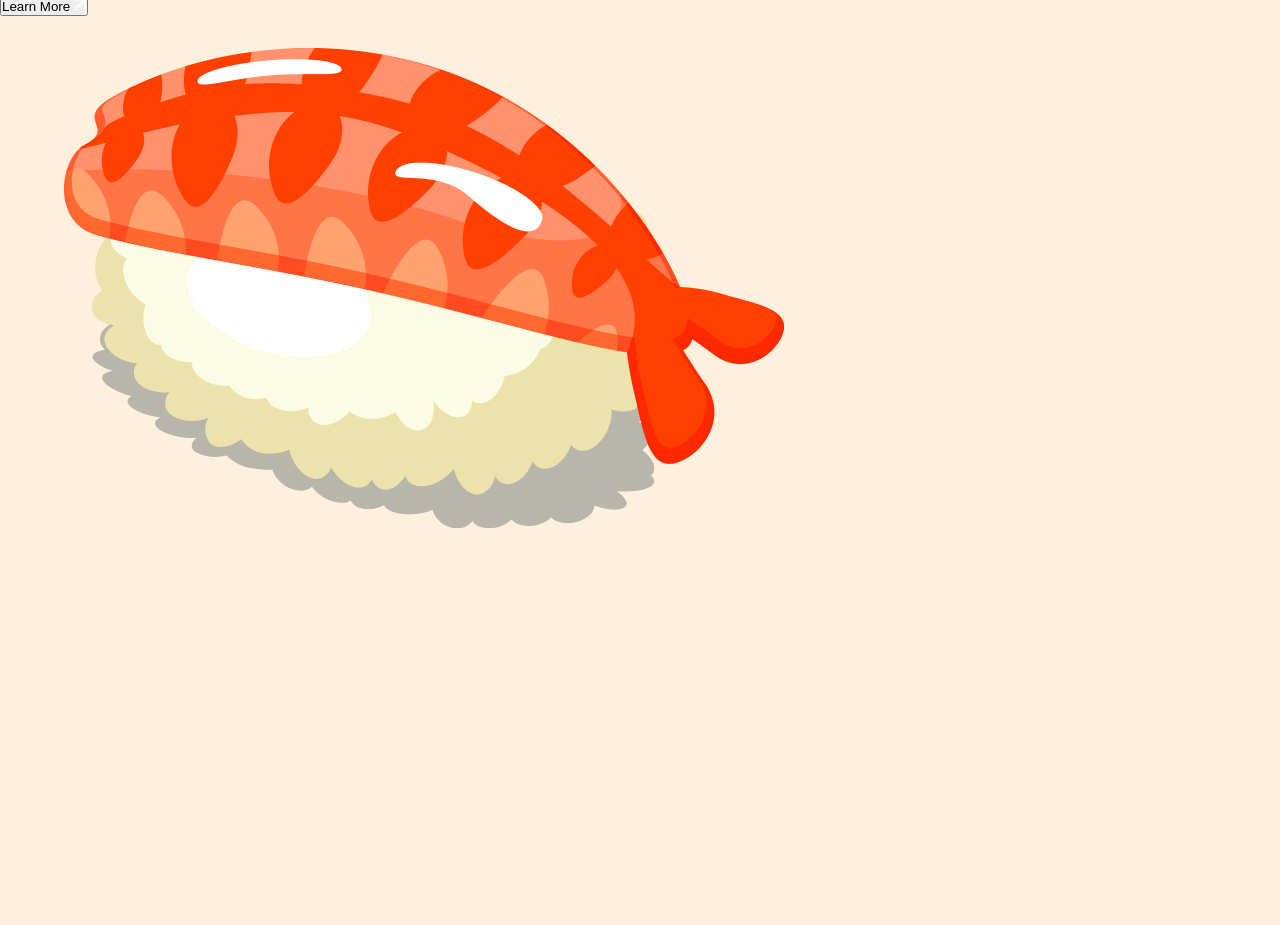
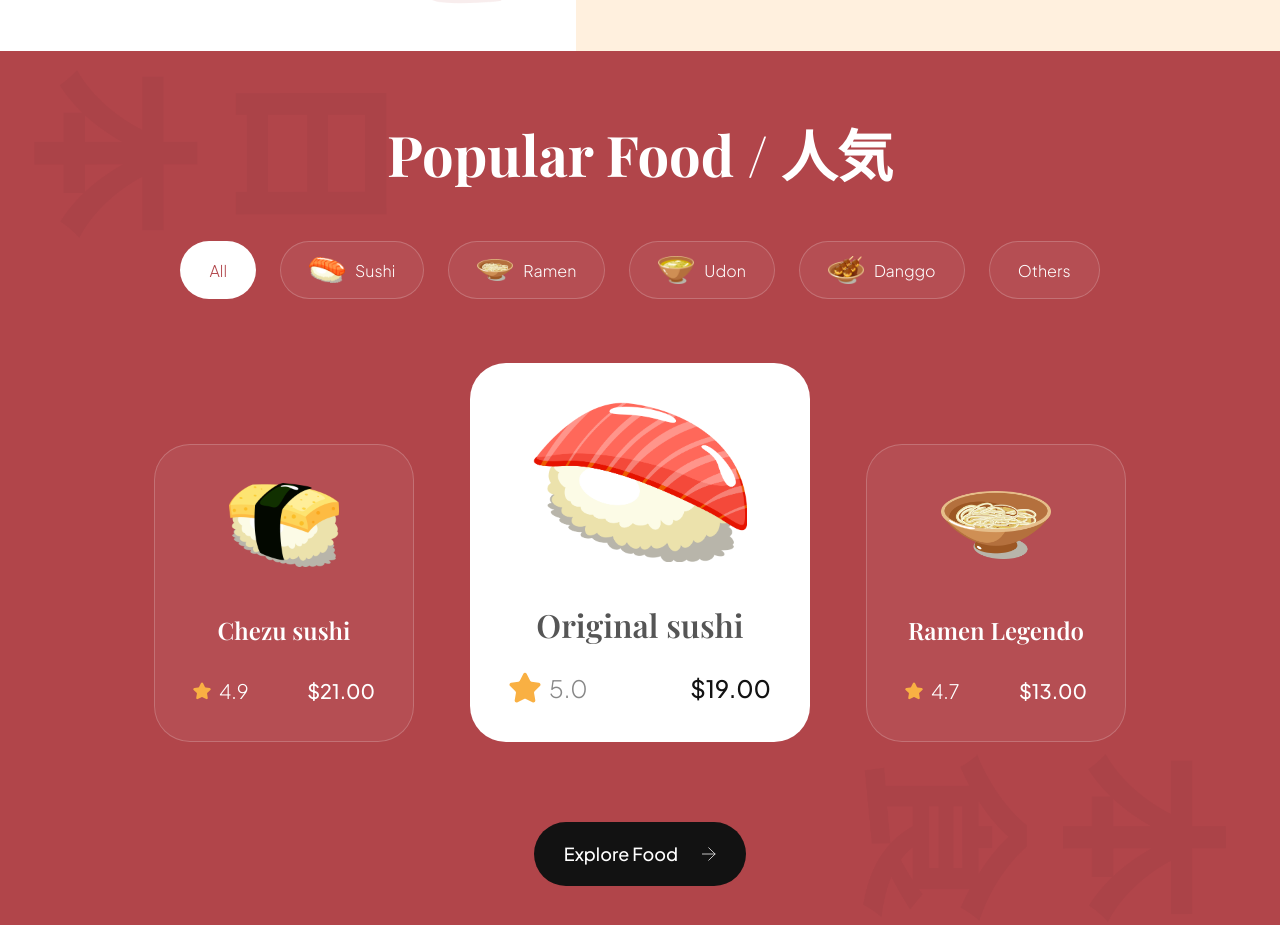
Before and after one commit to SyedAbdulrab/sushi, a website built with Vite: page index.html in a window 1280 px wide. Shown: the part 1463-2388 px from the top of the page. Before the commit the page ends 2023 px from the top, so only its background shows below. Built offline with nearby package versions, Linux system fonts and the light colour scheme; files whose address does not match are found by name.

Commit message:
add aos animations

```diff
--- a/css/sections/about.css
+++ b/css/sections/about.css
@@ -2,6 +2,16 @@
     display: flex;
     min-height: 720px;
     overflow: hidden;
+}
+
+.about-us__image{
+    display: flex;
+    flex: 1;
+    flex-direction: column;
+    justify-content: center;
+
+    background-color: var(--color-white);
+    position: relative;
 }
 
 .about-us__image div{
@@ -15,6 +25,49 @@
     background-size: contain;
 }
 
-.about-us__image-sushi3{
-    background-color: var(--color-creamson);
+.about-us__image-sushi3 {
+    border-bottom:8px solid var(--color-creamson);
+    background-image: url('../../assets/about_bg1.png');
 }
+.about-us__image-sushi2 {
+    background-image: url('../../assets/about_bg2.png');
+}
+
+.about-us__image-sushi3 img{
+    width: 225px;
+    height: 200px;
+}
+.about-us__image-sushi2 img{
+    width: 240px;
+    height:160px;
+}
+
+.about-us__button{
+    position: absolute;
+    right: 0;
+    padding: 12px 32px;
+    min-height: 64px;
+    background-color: var(--secondary-color);
+    border:none;
+    outline: none;
+    color: white;
+    font-family: var(--plus-jakarta-sans);
+    border-radius: 32px 0 0 32px;
+    font-weight: 500;
+    font-size: 18px;
+
+    cursor: pointer;
+}
+
+.about-us__button img{
+    object-fit: contain;
+    margin-left: 32px;
+}
+
+.about-us__content{
+    padding: 64px;
+    flex: 1;
+    display: flex;
+    flex-direction: column;
+    justify-content: center;
+}
--- a/css/sections/popular.css
+++ b/css/sections/popular.css
@@ -0,0 +1,208 @@
+.popular-foods {
+  padding: 64px;
+
+  display: flex;
+  flex-direction: column;
+
+  background-color: var(--primary-color);
+
+  background-image: url("../../assets/popular_bg.png");
+  background-size: contain;
+  background-position: center;
+  background-repeat: no-repeat;
+
+  overflow: hidden;
+}
+
+.popular-foods__title {
+  text-align: center;
+  font-size: 56px;
+  color: var(--color-white);
+  font-family: var(--playfair-display);
+  line-height: 78px;
+}
+
+.popular-foods__filter {
+  margin-top: 48px;
+  display: flex;
+  max-width: 100%;
+  justify-content: center;
+  gap: 24px;
+
+  overflow-x: auto;
+  /* this means that on smaller devices if there is need to scroll
+    a scroll bar will appear */
+}
+
+.popular-foods__filter-btn {
+  background-color: rgba(255, 255, 255, 0.05);
+  border: 1px solid rgba(255, 255, 255, 0.2);
+  border-radius: 46px;
+  padding: 10px 28px;
+  display: flex;
+  flex-direction: row;
+  align-items: center;
+  gap: 10px;
+
+  font-family: var(--plus-jakarta-sans);
+  font-weight: 300;
+  font-size: 16px;
+  line-height: 25px;
+  color: #fff;
+
+  cursor: pointer;
+}
+
+.popular-foods__filter-btn img {
+  height: 36px;
+  width: 36px;
+  object-fit: contain;
+}
+
+.popular-foods__filter-btn.active {
+  background: white;
+  color: var(--primary-color);
+}
+
+.popular-foods__filter-btn:hover {
+  background: white;
+  color: var(--primary-color);
+}
+
+.popular-foods__button {
+  margin-top: 84px;
+
+  background-color: var(--secondary-color);
+  width: fit-content;
+  padding: 20px 30px;
+  color: #fff;
+  margin: 80px auto 0;
+  /* margin auto is what centers our */
+  font-weight: 500;
+
+  border: none;
+  outline: none;
+
+  border-radius: 64px;
+
+  font-size: 18px;
+  line-height: 24px;
+  font-family: var(--plus-jakarta-sans);
+  cursor: pointer;
+}
+
+.popular-foods__catalogue {
+  margin-top: 64px;
+  display: flex;
+  justify-content: center;
+  align-items: flex-end;
+  flex-wrap: wrap;
+  gap: 56px;
+}
+
+.popular-foods__button img {
+  width: 14px;
+  height: 14px;
+  object-fit: contain;
+
+  margin-left: 21px;
+}
+
+.popular-foods__card {
+  background-color: rgba(255, 255, 255, 0.05);
+  border: 1px solid rgba(255, 255, 255, 0.2);
+  border-radius: 36px;
+  padding: 38px;
+
+  height: fit-content;
+  min-width: 260px;
+
+  display: flex;
+  flex-direction: column;
+  align-items: center;
+}
+
+.popular-foods__card-image {
+  width: 110px;
+  height: 84px;
+  object-fit: contain;
+}
+
+.popular-foods__card-title {
+  margin-top: 47px;
+  font-size: 24px;
+  line-height: 32px;
+  font-weight: 600;
+  font-family: var(--playfair-display);
+  color: white;
+  text-align: center;
+}
+
+.popular-foods__card-details {
+  margin-top: 32px;
+  width: 100%;
+}
+
+.popular-foods__card-rating {
+  display: flex;
+  align-items: center;
+  gap: 8px;
+}
+
+.popular-foods__card-rating {
+  width: 24px;
+  height: 24px;
+  object-fit: contain;
+}
+
+.popular-foods__card-rating {
+  color: white;
+  font-family: var(--plus-jakarta-sans);
+  font-size: 20px;
+  font-weight: 300;
+}
+
+.popular-foods__card-price {
+  font-size: 20px;
+  font-weight: 500;
+  font-family: var(--plus-jakarta-sans);
+  color: white;
+}
+
+
+.popular-foods__card.active-card{
+    background: white;
+    min-width: 340px;
+}
+
+.popular-foods__card.active-card
+.popular-foods__card-image
+{
+    width: 214px;
+    height: 160px;
+}
+
+.popular-foods__card.active-card
+.popular-foods__card-title{
+        color: var(--black-500);
+        font-size: 32px;
+}
+
+
+.popular-foods__card.active-card
+.popular-foods__card-rating img{
+width: 32px;
+height: 32px;
+}
+
+.popular-foods__card.active-card
+.popular-foods__card-rating p{
+    font-size: 24px;
+    color: var(--gray-100);
+}
+
+.popular-foods__card.active-card
+.popular-foods__card-price{
+font-size: 24px;
+color: var(--secondary-color);
+}
--- a/index.html
+++ b/index.html
@@ -5,17 +5,20 @@
     <meta name="viewport" content="width=device-width, initial-scale=1.0" />
     <link rel="icon" href="public/sushi-9.png" type="image/png" />
     <title>Sushi Man</title>
+
+    <link href="https://unpkg.com/aos@2.3.1/dist/aos.css" rel="stylesheet">
+
     <link rel="stylesheet" href="css/style.css" />
   </head>
   <body>
     <header>
       <nav class="header__nav">
         <div class="header__logo">
-          <h4>SUSHIMAN</h4>
+          <h4 data-aos="fade-down">SUSHIMAN</h4>
           <div class="header__logo-overlay"></div>
         </div>
 
-        <ul class="header__menu">
+        <ul class="header__menu" data-aos="fade-down">
           <li>
             <a href="#menu">Menu</a>
           </li>
@@ -34,7 +37,7 @@
         </ul>
 
         <!-- us for mobile devices -->
-        <ul class="header__menu-mobile">
+        <ul class="header__menu-mobile" data-aos="fade-down">
           <li>
             <img src="assets//menu.svg" alt="menu" />
           </li>
@@ -44,8 +47,8 @@
 
     <section class="hero">
       <div class="hero-image">
-        <img src="assets/sushi-1.png" alt="sushi" />
-        <h2>
+        <img data-aos="fade-up" src="assets/sushi-1.png" alt="sushi" />
+        <h2 data-aos="fade-up">
           日 <br />
           本 <br />
           食
@@ -55,7 +58,7 @@
       </div>
 
       <div class="hero-content">
-        <div class="hero-content-info">
+        <div data-aos="fade-left" class="hero-content-info">
           <h1>Feel the taste of japanese food</h1>
           <p>
             Feel the taste of the most popular japanese food from anywhere and
@@ -71,7 +74,7 @@
           </div>
         </div>
 
-        <div class="hero-content__testimonial">
+        <div data-aos="fade-up" class="hero-content__testimonial">
           <div class="hero-content__customer flex-center">
             <h4>24 <span>k+</span></h4>
 
@@ -88,7 +91,7 @@
     <section class="about-us" id="about-us">
       <div class="about-us__image">
         <div class="about-us__image-sushi3">
-          <img src="assets/sushi-3.png" alt="sushi 3" />
+          <img src="assets/sushi-3.png" alt="sushi 3" data-aos="fade-right"/>
         </div>
 
         <button class="about-us__button">
@@ -98,11 +101,11 @@
         </button>
 
         <div class="about-us__image-sushi2">
-          <img src="assets/sushi-2.png" alt="sushi 2" />
+          <img src="assets/sushi-2.png" alt="sushi 2" data-aos="fade-right"/>
         </div>
       </div>
 
-      <div class="about-us__content">
+      <div class="about-us__content" data-aos="fade-left">
         <p class="sushi__subtitle">About Us / 私たちに関しては</p>
         <h3 class="sushi__title">
           Our mission is to bring true Japanese flavours to you.
@@ -115,6 +118,83 @@
       </div>
     </section>
 
+    <section class="popular-foods" id="menu">
+        <h2 data-aos="flip-up" class="popular-foods__title"> Popular Food / 人気</h2>
+        <div data-aos="fade-up" class="popular-foods__filter sushi__hide-scrollbar">
+          <button class="popular-foods__filter-btn active">
+            All
+          </button>
+
+          <button class="popular-foods__filter-btn">
+            <img src="/assets/sushi-9.png" alt="sushi-9">
+            Sushi
+          </button>
+          <button class="popular-foods__filter-btn">
+            <img src="/assets/sushi-8.png" alt="sushi-9">
+            Ramen
+          </button>
+          <button class="popular-foods__filter-btn">
+            <img src="/assets/sushi-7.png" alt="sushi-9">
+            Udon
+          </button>
+          <button class="popular-foods__filter-btn">
+            <img src="/assets/sushi-6.png" alt="sushi-9">
+            Danggo
+          </button>
+
+          <button class="popular-foods__filter-btn">
+           Others
+          </button>
+        </div>
+
+
+        <div class="popular-foods__catalogue">
+          <article data-aos="fade-up" class="popular-foods__card">
+            <img src="assets/sushi-12.png" alt="sushi 12" class="popular-foods__card-image">
+            <h4 class="popular-foods__card-title">Chezu sushi</h4>
+            <div class="popular-foods__card-details flex-between">
+              <div class="popular-foods__card-rating">
+                <img src="assets/star.svg" alt="star">
+                <p>4.9</p>
+              </div>
+
+              <p class="popular-foods__card-price">$21.00</p>
+            </div>
+          </article>
+
+
+          <article data-aos="fade-up" class="popular-foods__card active-card">
+            <img src="assets/sushi-11.png" alt="sushi 11" class="popular-foods__card-image">
+            <h4 class="popular-foods__card-title">Original sushi</h4>
+            <div class="popular-foods__card-details flex-between">
+              <div class="popular-foods__card-rating">
+                <img src="assets/star.svg" alt="star">
+                <p>5.0</p>
+              </div>
+
+              <p class="popular-foods__card-price">$19.00</p>
+            </div>
+          </article>
+          <article data-aos="fade-up" class="popular-foods__card">
+            <img src="assets/sushi-10.png" alt="sushi 10" class="popular-foods__card-image">
+            <h4 class="popular-foods__card-title">Ramen Legendo</h4>
+            <div class="popular-foods__card-details flex-between">
+              <div class="popular-foods__card-rating">
+                <img src="assets/star.svg" alt="star">
+                <p>4.7</p>
+              </div>
+
+              <p class="popular-foods__card-price">$13.00</p>
+            </div>
+          </article>
+        </div>
+
+        <div class="popular-foods__button">
+          Explore Food
+          <img src="/assets/arrow-right.svg" alt="arrow-right">
+        </div>
+      </section>
+
     <script src="js/script.js" type="module"></script>
   </body>
 </html>
--- a/js/script.js
+++ b/js/script.js
@@ -0,0 +1,10 @@
+import Aos from "aos";
+import "aos/dist/aos.css";
+
+// init AOS animation
+Aos.init({
+    duration: 1000,
+    offset: 100,
+});
+
+// rest of the stuff will be done in index.html
--- a/package.json
+++ b/package.json
@@ -10,5 +10,8 @@
   },
   "devDependencies": {
     "vite": "^4.4.5"
+  },
+  "dependencies": {
+    "aos": "^2.3.4"
   }
 }
```
Also changed, not shown: 1 other file.
